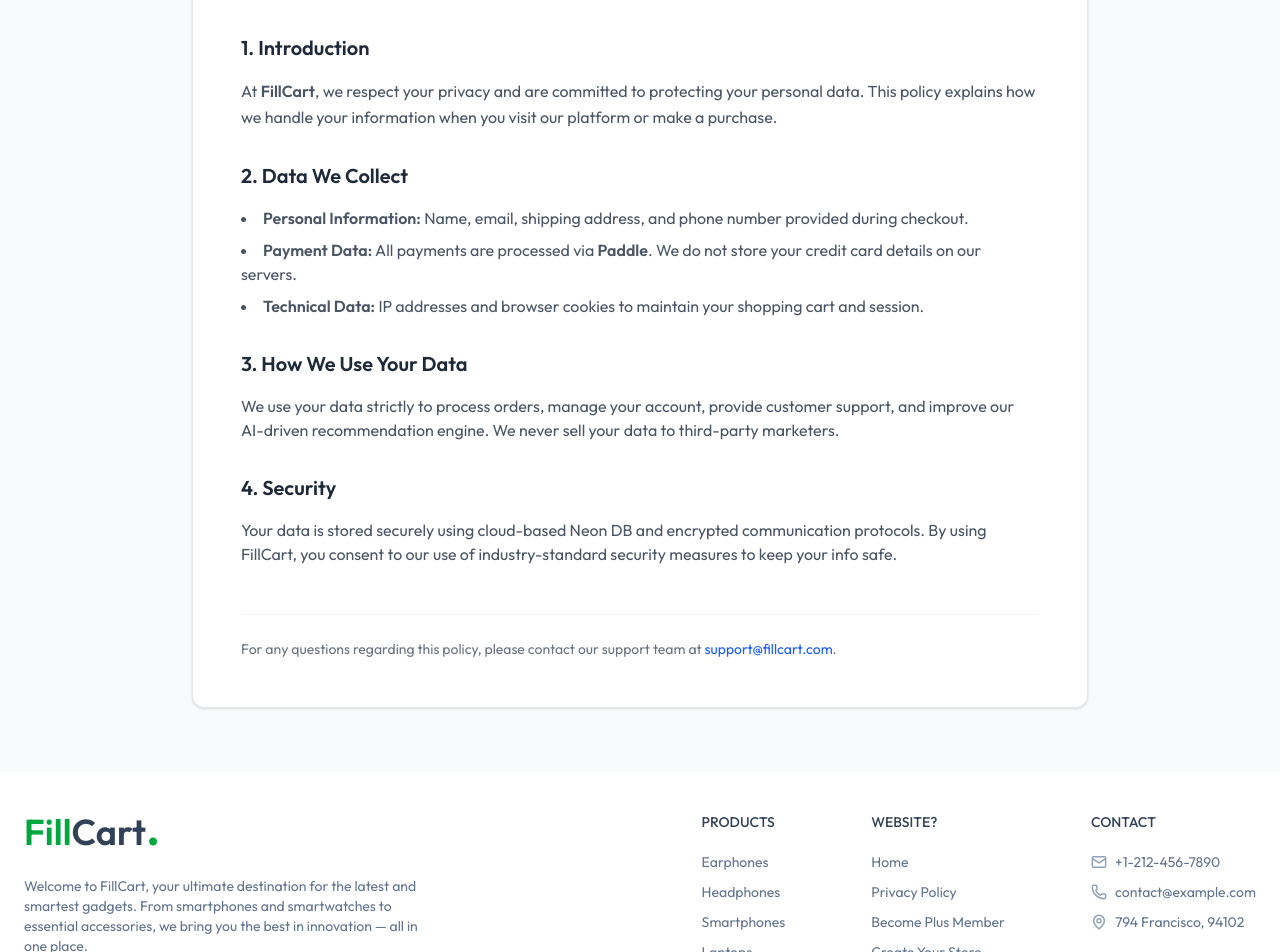
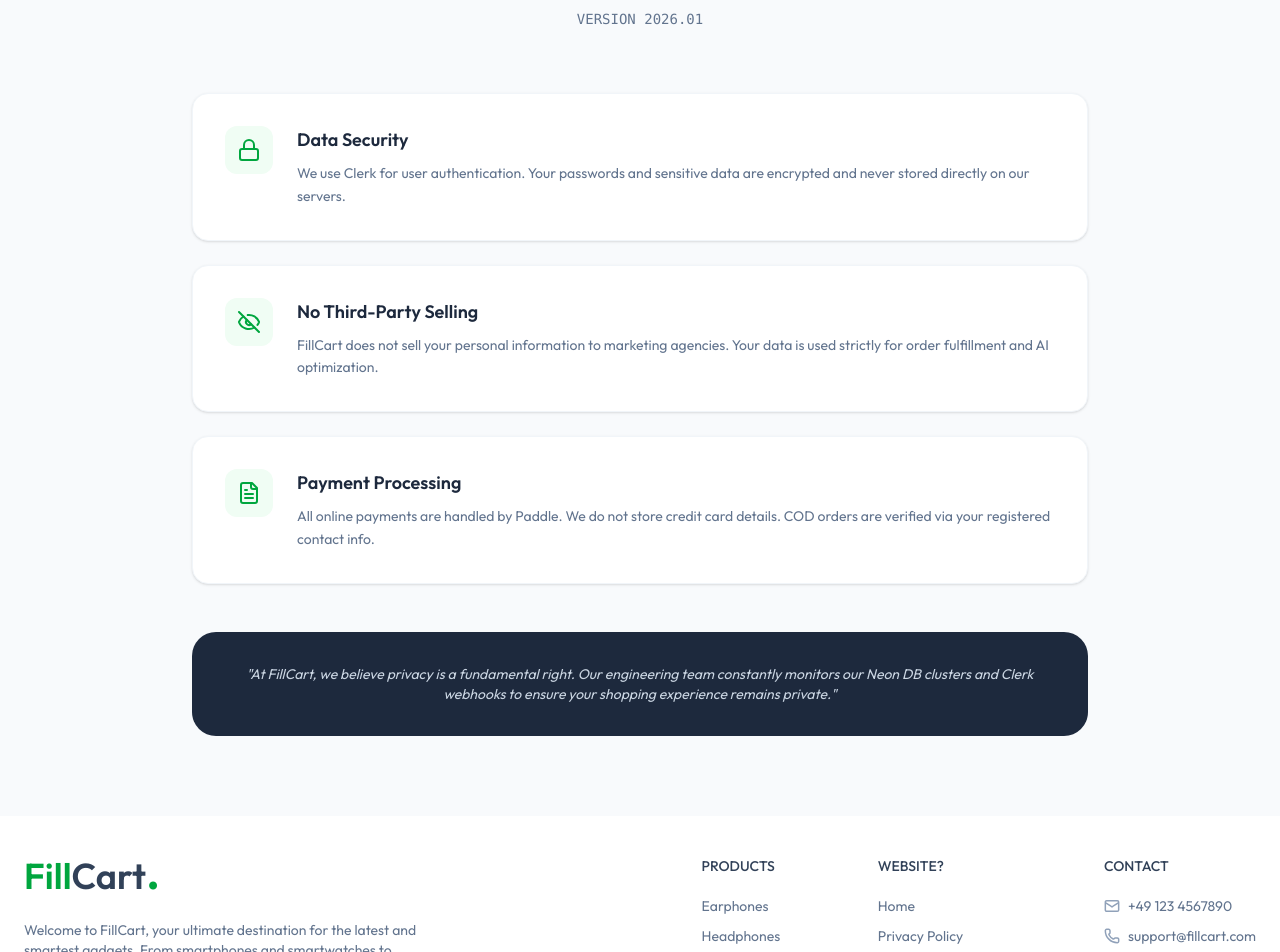
Before and after one commit to SyedaRidaSalam/fillcart-ai-multivendor, a Next.js app: page /privacy-policy in a window 1280 px wide. Shown: the part 300-1252 px from the top of the page. Built offline with nearby package versions, Linux system fonts and the light colour scheme; no server answers; the database is empty.

Commit message:
frontend fixes

```diff
--- a/app/(public)/about/page.jsx
+++ b/app/(public)/about/page.jsx
@@ -1,44 +1,59 @@
 import React from 'react';
+import Link from 'next/link';
+import { Rocket, ShieldCheck, Cpu } from 'lucide-react';
 
 const AboutPage = () => {
   return (
-    <div className="bg-white min-h-screen py-16 px-6 sm:px-12 lg:px-24">
+    <div className="bg-slate-50 min-h-screen py-20 px-6">
       <div className="max-w-5xl mx-auto">
-        <h1 className="text-4xl font-extrabold text-gray-900 mb-6 text-center">
-          About <span className="text-blue-600">FillCart</span>
-        </h1>
-        <p className="text-lg text-gray-600 mb-12 text-center leading-relaxed">
-          Welcome to FillCart, your premier destination for a smart, seamless, and AI-driven shopping experience.
-          We are more than just a marketplace; we are a technology-first platform designed to bridge the gap
-          between high-quality vendors and tech-savvy consumers.
-        </p>
 
-        <div className="grid md:grid-cols-2 gap-12 mt-12">
-          <div className="space-y-4">
-            <h2 className="text-2xl font-bold text-gray-800">Our Vision</h2>
-            <p className="text-gray-600">
-              At FillCart, we leverage cutting-edge Full Stack architecture and AI workflows to simplify
-              online commerce. From lightning-fast interfaces to personalized recommendations powered by
-              the Gemini API, every detail is engineered for efficiency.
+        {/* Branding Header */}
+        <div className="text-center mb-16">
+          <Link href="/" className="text-5xl font-semibold text-slate-700 inline-block mb-4">
+            <span className="text-green-600">Fill</span>Cart<span className="text-green-600 text-6xl leading-0">.</span>
+          </Link>
+          <h1 className="text-3xl font-bold text-slate-800 mt-4">Next-Gen AI Commerce</h1>
+        </div>
+
+        {/* Content Cards */}
+        <div className="grid gap-8">
+          <div className="bg-white p-10 rounded-3xl border border-slate-100 shadow-sm">
+            <div className="flex items-center gap-4 mb-6">
+              <Rocket className="text-green-600" size={32} />
+              <h2 className="text-2xl font-bold text-slate-800">Our Vision</h2>
+            </div>
+            <p className="text-slate-600 leading-relaxed text-lg">
+              FillCart is a premium multi-vendor marketplace engineered for speed and intelligence.
+              Built with the modern MERN stack and Next.js, we provide a seamless bridge between
+              innovative vendors and global consumers. Our platform isn't just about selling;
+              it's about creating a tech-driven ecosystem where every transaction is optimized.
             </p>
           </div>
-          <div className="space-y-4">
-            <h2 className="text-2xl font-bold text-gray-800">Why FillCart?</h2>
-            <ul className="list-disc list-inside text-gray-600 space-y-2">
-              <li>Scalable Next.js & MERN Stack for a smooth experience.</li>
-              <li>Secure transactions integrated with Paddle.</li>
-              <li>AI-powered insights for smarter shopping.</li>
-              <li>Verified multi-vendor ecosystem ensuring quality.</li>
-            </ul>
+
+          <div className="grid md:grid-cols-2 gap-8">
+            <div className="bg-white p-8 rounded-3xl border border-slate-100 shadow-sm">
+              <div className="flex items-center gap-4 mb-4">
+                <Cpu className="text-green-600" size={28} />
+                <h3 className="text-xl font-bold text-slate-800">The Technology</h3>
+              </div>
+              <p className="text-slate-500 text-sm leading-relaxed">
+                We leverage Clerk for ultra-secure authentication and Neon DB for high-performance
+                data handling. Our AI-driven summarization ensures you get the best product
+                insights in seconds.
+              </p>
+            </div>
+
+            <div className="bg-white p-8 rounded-3xl border border-slate-100 shadow-sm">
+              <div className="flex items-center gap-4 mb-4">
+                <ShieldCheck className="text-green-600" size={28} />
+                <h3 className="text-xl font-bold text-slate-800">Secure Payments</h3>
+              </div>
+              <p className="text-slate-500 text-sm leading-relaxed">
+                With integrated Paddle support for international transactions and reliable
+                Cash on Delivery (COD) options, your financial security is our top priority.
+              </p>
+            </div>
           </div>
-        </div>
-
-        <div className="mt-20 bg-gray-50 p-10 rounded-2xl border border-gray-100">
-          <h2 className="text-3xl font-bold text-center text-gray-800 mb-6">Our Mission</h2>
-          <p className="text-center text-gray-600 max-w-3xl mx-auto italic">
-            "To revolutionize the way people shop by integrating artificial intelligence and modern
-            software engineering into every interaction, making eCommerce faster, safer, and more intuitive."
-          </p>
         </div>
       </div>
     </div>
--- /dev/null
+++ b/app/(public)/contact/page.jsx
@@ -0,0 +1,86 @@
+import React from 'react';
+import { Mail, Phone, MapPin, ShieldCheck, CreditCard, UserCheck } from 'lucide-react';
+import Link from 'next/link';
+
+const ContactPage = () => {
+  const contactDetails = [
+    {
+      icon: <Mail className="text-green-600" size={28} />,
+      title: "Email Us",
+      value: "support@fillcart.com",
+      description: "Our support team usually responds within 24 hours.",
+    },
+    {
+      icon: <Phone className="text-green-600" size={28} />,
+      title: "Call Us",
+      value: "+49 123 4567890",
+      description: "Available Mon-Fri, 9:00 AM to 6:00 PM (CET).",
+    },
+    {
+      icon: <MapPin className="text-green-600" size={28} />,
+      title: "Headquarters",
+      value: "Siegen, Germany",
+      description: "FillCart Technologies GmbH, North Rhine-Westphalia.",
+    },
+  ];
+
+  const techStack = [
+    { icon: <ShieldCheck size={20} />, label: "Secure Auth by Clerk" },
+    { icon: <CreditCard size={20} />, label: "Payments via Paddle & COD" },
+    { icon: <UserCheck size={20} />, label: "24/7 Verified Support" },
+  ];
+
+  return (
+    <div className="bg-slate-50 min-h-screen py-20 px-6">
+      <div className="max-w-6xl mx-auto">
+
+        {/* Branding & Header */}
+        <div className="text-center mb-16">
+          <Link href="/" className="text-5xl font-semibold text-slate-700 inline-block mb-4">
+            <span className="text-green-600">Fill</span>Cart<span className="text-green-600 text-6xl leading-0">.</span>
+          </Link>
+          <h1 className="text-2xl text-slate-500 font-light max-w-2xl mx-auto">
+            Experience the future of AI-driven commerce. We are here to help you grow your business and simplify your shopping.
+          </h1>
+        </div>
+
+        {/* Contact Cards Grid */}
+        <div className="grid md:grid-cols-3 gap-8 mb-16">
+          {contactDetails.map((item, index) => (
+            <div key={index} className="bg-white p-8 rounded-2xl shadow-sm border border-slate-100 hover:shadow-md transition-shadow duration-300">
+              <div className="bg-green-50 w-14 h-14 rounded-xl flex items-center justify-center mb-6">
+                {item.icon}
+              </div>
+              <h3 className="text-xl font-bold text-slate-800 mb-2">{item.title}</h3>
+              <p className="text-green-600 font-medium mb-3">{item.value}</p>
+              <p className="text-slate-500 text-sm leading-relaxed">{item.description}</p>
+            </div>
+          ))}
+        </div>
+
+        {/* Trust Bar (Auth & Payment Info) */}
+        <div className="bg-white rounded-3xl p-8 border border-slate-100 shadow-sm flex flex-wrap justify-center gap-10 items-center">
+          {techStack.map((tech, index) => (
+            <div key={index} className="flex items-center gap-3 text-slate-600 font-medium">
+              <span className="bg-slate-100 p-2 rounded-full text-slate-500">
+                {tech.icon}
+              </span>
+              {tech.label}
+            </div>
+          ))}
+        </div>
+
+        {/* Bottom Navigation for Better UX */}
+        <div className="mt-16 flex justify-center gap-6 text-sm font-medium text-slate-400">
+          <Link href="/about" className="hover:text-green-600 transition-colors text-slate-800">About Us</Link>
+          <span>•</span>
+          <Link href="/privacy" className="hover:text-green-600 transition-colors text-slate-800">Privacy Policy</Link>
+          <span>•</span>
+          <Link href="/shop" className="hover:text-green-600 transition-colors text-slate-800">Explore Shop</Link>
+        </div>
+      </div>
+    </div>
+  );
+};
+
+export default ContactPage;
--- a/app/(public)/privacy-policy/page.jsx
+++ b/app/(public)/privacy-policy/page.jsx
@@ -1,50 +1,60 @@
 import React from 'react';
+import Link from 'next/link';
+import { Lock, EyeOff, FileText } from 'lucide-react';
 
 const PrivacyPolicy = () => {
+  const policies = [
+    {
+      icon: <Lock size={24} />,
+      title: "Data Security",
+      text: "We use Clerk for user authentication. Your passwords and sensitive data are encrypted and never stored directly on our servers."
+    },
+    {
+      icon: <EyeOff size={24} />,
+      title: "No Third-Party Selling",
+      text: "FillCart does not sell your personal information to marketing agencies. Your data is used strictly for order fulfillment and AI optimization."
+    },
+    {
+      icon: <FileText size={24} />,
+      title: "Payment Processing",
+      text: "All online payments are handled by Paddle. We do not store credit card details. COD orders are verified via your registered contact info."
+    }
+  ];
+
   return (
-    <div className="bg-gray-50 min-h-screen py-16 px-6">
-      <div className="max-w-4xl mx-auto bg-white p-8 md:p-12 rounded-xl shadow-sm border border-gray-200">
-        <h1 className="text-3xl font-bold text-gray-900 mb-2">Privacy Policy</h1>
-        <p className="text-sm text-gray-500 mb-8">Last Updated: April 2026</p>
+    <div className="bg-slate-50 min-h-screen py-20 px-6">
+      <div className="max-w-4xl mx-auto">
 
-        <section className="mb-8">
-          <h2 className="text-xl font-semibold text-gray-800 mb-4">1. Introduction</h2>
-          <p className="text-gray-600 leading-relaxed">
-            At <strong>FillCart</strong>, we respect your privacy and are committed to protecting your personal data.
-            This policy explains how we handle your information when you visit our platform or make a purchase.
+        {/* Branding Header */}
+        <div className="text-center mb-16">
+          <Link href="/" className="text-5xl font-semibold text-slate-700 inline-block mb-4">
+            <span className="text-green-600">Fill</span>Cart<span className="text-green-600 text-6xl leading-0">.</span>
+          </Link>
+          <h1 className="text-2xl font-bold text-slate-800">Privacy & Security Framework</h1>
+          <p className="text-slate-500 text-sm mt-2 font-mono">VERSION 2026.01</p>
+        </div>
+
+        {/* Policy Cards */}
+        <div className="space-y-6">
+          {policies.map((p, index) => (
+            <div key={index} className="bg-white p-8 rounded-2xl border border-slate-100 shadow-sm flex gap-6 items-start">
+              <div className="bg-green-50 p-3 rounded-xl text-green-600">
+                {p.icon}
+              </div>
+              <div>
+                <h3 className="text-lg font-bold text-slate-800 mb-2">{p.title}</h3>
+                <p className="text-slate-500 text-sm leading-relaxed">{p.text}</p>
+              </div>
+            </div>
+          ))}
+        </div>
+
+        <div className="mt-12 p-8 bg-slate-800 rounded-3xl text-slate-300 text-center">
+          <p className="text-sm italic">
+            "At FillCart, we believe privacy is a fundamental right. Our engineering team constantly monitors
+            our Neon DB clusters and Clerk webhooks to ensure your shopping experience remains private."
           </p>
-        </section>
-
-        <section className="mb-8">
-          <h2 className="text-xl font-semibold text-gray-800 mb-4">2. Data We Collect</h2>
-          <ul className="list-disc list-inside text-gray-600 space-y-2">
-            <li><strong>Personal Information:</strong> Name, email, shipping address, and phone number provided during checkout.</li>
-            <li><strong>Payment Data:</strong> All payments are processed via <strong>Paddle</strong>. We do not store your credit card details on our servers.</li>
-            <li><strong>Technical Data:</strong> IP addresses and browser cookies to maintain your shopping cart and session.</li>
-          </ul>
-        </section>
-
-        <section className="mb-8">
-          <h2 className="text-xl font-semibold text-gray-800 mb-4">3. How We Use Your Data</h2>
-          <p className="text-gray-600">
-            We use your data strictly to process orders, manage your account, provide customer support,
-            and improve our AI-driven recommendation engine. We never sell your data to third-party marketers.
-          </p>
-        </section>
-
-        <section className="mb-8">
-          <h2 className="text-xl font-semibold text-gray-800 mb-4">4. Security</h2>
-          <p className="text-gray-600">
-            Your data is stored securely using cloud-based Neon DB and encrypted communication protocols.
-            By using FillCart, you consent to our use of industry-standard security measures to keep your info safe.
-          </p>
-        </section>
-
-        <section className="mt-12 pt-6 border-t border-gray-100">
-          <p className="text-gray-500 text-sm">
-            For any questions regarding this policy, please contact our support team at <span className="text-blue-600">support@fillcart.com</span>.
-          </p>
-        </section>
+        </div>
       </div>
     </div>
   );
--- a/components/Footer.jsx
+++ b/components/Footer.jsx
@@ -32,9 +32,9 @@
         {
             title: "CONTACT",
             links: [
-                { text: "+1-212-456-7890", path: '/', icon: MailIcon },
-                { text: "contact@example.com", path: '/', icon: PhoneIcon },
-                { text: "794 Francisco, 94102", path: '/', icon: MapPinIcon }
+                { text: "+49 123 4567890", path: '/', icon: MailIcon },
+                { text: "support@fillcart.com", path: '/', icon: PhoneIcon },
+                { text: "Siegen, Germany", path: '/', icon: MapPinIcon }
             ]
         }
     ];
--- a/components/Hero.jsx
+++ b/components/Hero.jsx
@@ -32,14 +32,14 @@
                     <div className='flex-1 flex items-center justify-between w-full bg-orange-200 rounded-3xl p-6 px-8 group'>
                         <div>
                             <p className='text-3xl font-medium bg-gradient-to-r from-slate-800 to-[#FFAD51] bg-clip-text text-transparent max-w-40'>Best products</p>
-                            <p onClick={() => router.push('/shop')} className='flex items-center gap-1 mt-4'>View more <ArrowRightIcon className='group-hover:ml-2 transition-all' size={18} /> </p>
+                            <p  className='flex items-center gap-1 mt-4'>View more <ArrowRightIcon onClick={() => router.push('/shop')}  className='group-hover:ml-2 transition-all' size={18} /> </p>
                         </div>
                         <Image className='w-35' src={assets.hero_product_img1} alt="" />
                     </div>
                     <div className='flex-1 flex items-center justify-between w-full bg-blue-200 rounded-3xl p-6 px-8 group'>
                         <div>
                             <p className='text-3xl font-medium bg-gradient-to-r from-slate-800 to-[#78B2FF] bg-clip-text text-transparent max-w-40'>20% discounts</p>
-                            <p onClick={() => router.push('/shop')}  className='flex items-center gap-1 mt-4'>View more <ArrowRightIcon className='group-hover:ml-2 transition-all' size={18} /> </p>
+                            <p  className='flex items-center gap-1 mt-4'>View more <ArrowRightIcon onClick={() => router.push('/shop')}  className='group-hover:ml-2 transition-all' size={18} /> </p>
                         </div>
                         <Image className='w-35' src={assets.hero_product_img2} alt="" />
                     </div>
--- a/components/OrderSummary.jsx
+++ b/components/OrderSummary.jsx
@@ -160,7 +160,7 @@
                 <option>Select Address</option>
                 {addressList.map((a, i) => (
                   <option key={i} value={i}>
-                    {a.name}, {a.city}, {a.state}, {a.zip}
+                    {a.name}, {a.city}, {a.state}, {a.zip}, {a.addressLine},{a.phone},{a.country}
                   </option>
                 ))}
               </select>
```
